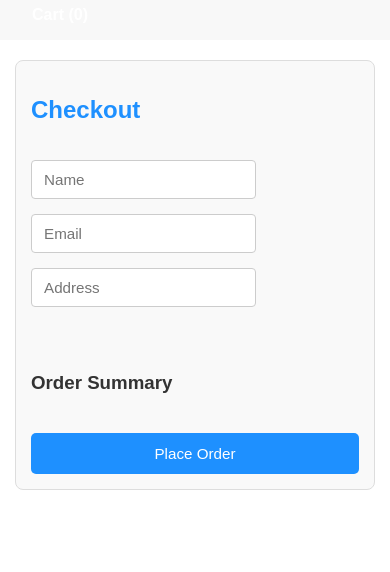
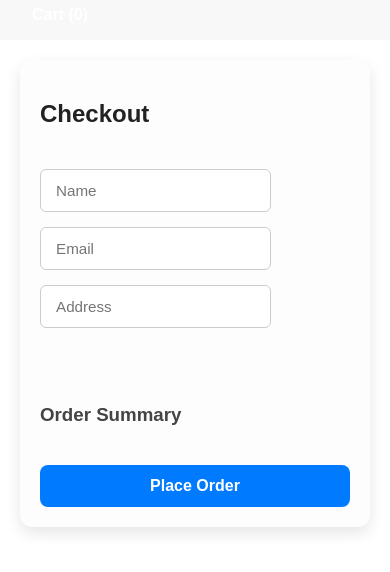
Before and after one commit to KhushbuKumari21/ShoppyGlobe-E-commerce-Application-, a React (Vite) app: page /checkout in a window 390 px wide. Shown: the part 126-698 px from the top of the page. Built offline with nearby package versions, Linux system fonts and the light colour scheme.

Commit message:
style: add responsive and modern styling to Checkout component

```diff
--- a/src/components/Checkout.css
+++ b/src/components/Checkout.css
@@ -1,19 +1,30 @@
-/* Checkout page styling */
+/* Checkout.css */
+
+/* Container for checkout page */
 .checkout {
-  max-width: 700px;
+  max-width: 800px;
   margin: 40px auto;
-  padding: 20px;
-  border: 1px solid #ddd;
-  border-radius: 8px;
-  background-color: #f9f9f9;
+  padding: 25px;
+  background-color: #fdfdfd;
+  border-radius: 12px;
+  box-shadow: 0 6px 15px rgba(0, 0, 0, 0.1);
+  font-family: 'Arial', sans-serif;
 }
 
+/* Heading styles */
 .checkout h2 {
   text-align: center;
-  margin-bottom: 20px;
-  color: #1e90ff;
+  margin-bottom: 25px;
+  color: #222;
 }
 
+.checkout h3 {
+  margin-top: 30px;
+  margin-bottom: 15px;
+  color: #444;
+}
+
+/* Form styling */
 .checkout form {
   display: flex;
   flex-direction: column;
@@ -22,67 +33,64 @@
 }
 
 .checkout form input {
-  padding: 10px 12px;
+  padding: 12px 15px;
   font-size: 1rem;
   border: 1px solid #ccc;
-  border-radius: 4px;
-  outline: none;
+  border-radius: 6px;
   transition: border-color 0.3s;
 }
 
 .checkout form input:focus {
-  border-color: #1e90ff;
+  outline: none;
+  border-color: #007bff;
 }
 
-.checkout h3 {
-  margin-bottom: 15px;
-  color: #333;
-}
-
+/* Order summary list */
 .checkout ul {
-  list-style-type: none;
-  padding-left: 0;
-  margin-bottom: 20px;
+  list-style: none;
+  padding: 0;
+  margin-bottom: 30px;
 }
 
 .checkout ul li {
-  padding: 8px 0;
-  border-bottom: 1px solid #eee;
-  font-size: 1rem;
+  display: flex;
+  justify-content: space-between;
+  padding: 10px 0;
+  border-bottom: 1px solid #ddd;
+  font-weight: 500;
 }
 
+/* Place order button */
 .checkout button {
-  padding: 12px 20px;
-  font-size: 1rem;
-  background-color: #1e90ff;
-  color: white;
+  width: 100%;
+  padding: 15px;
+  font-size: 1.1rem;
+  font-weight: bold;
+  color: #fff;
+  background-color: #007bff;
   border: none;
-  border-radius: 5px;
+  border-radius: 8px;
   cursor: pointer;
-  width: 100%;
-  transition: background-color 0.3s;
+  transition: background-color 0.3s ease;
 }
 
 .checkout button:hover {
-  background-color: #0b66c3;
+  background-color: #0056b3;
 }
 
-/* Responsive for smaller screens */
-@media (max-width: 600px) {
+/* Responsive design */
+@media (max-width: 768px) {
   .checkout {
-    margin: 20px 15px;
-    padding: 15px;
+    margin: 20px;
+    padding: 20px;
   }
 
   .checkout form input {
     font-size: 0.95rem;
   }
 
-  .checkout ul li {
-    font-size: 0.95rem;
-  }
-
   .checkout button {
-    font-size: 0.95rem;
+    font-size: 1rem;
+    padding: 12px;
   }
 }
```
